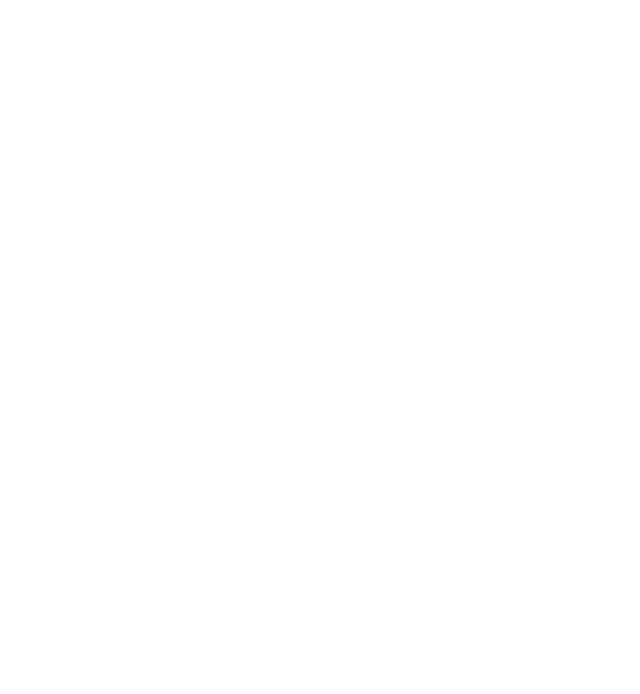
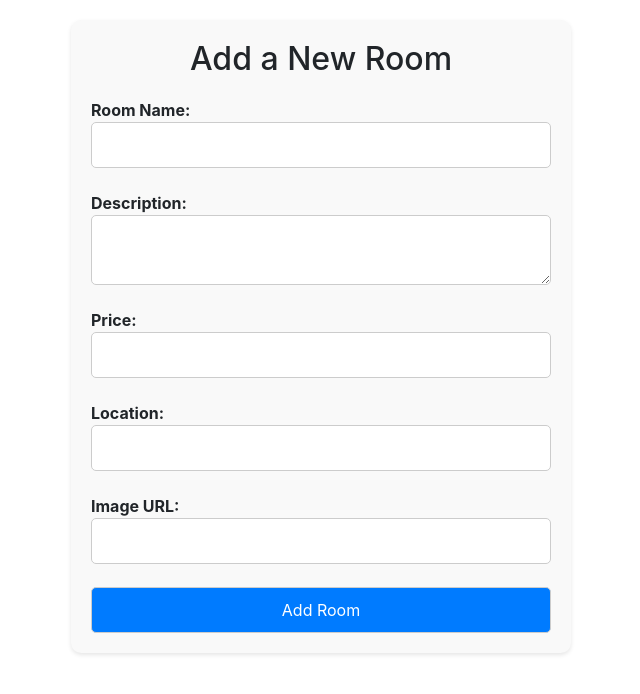
Before and after one commit to MUHAMMADWASEEM22095/Web_Dev_Semester_Project, a React (Create React App) app: page /addhome in a window 1280 px wide. Before the commit this address had no page. Shown: the top 694 px of the page, without its empty margins (319-959 px from the left). Built offline with nearby package versions, Linux system fonts and the light colour scheme.

Commit message:
done all

```diff
--- a/package.json
+++ b/package.json
@@ -19,7 +19,7 @@
     "feather-icons": "^4.29.2",
     "jsonwebtoken": "^9.0.2",
     "mongoose": "^8.9.2",
-    "nodemon": "^3.1.7",
+    "nodemon": "^3.1.9",
     "react": "^18.3.1",
     "react-bootstrap": "^2.10.5",
     "react-dom": "^18.3.1",
--- a/src/App.js
+++ b/src/App.js
@@ -13,6 +13,7 @@ import { BrowserRouter as Router, Routes, Route } from 'react-router-dom';
 import Signuppage from './Pages/signuppage.jsx';
 import Loginpage from './Pages/Loginpage.jsx';
 import { AuthProvider } from './Context/usermodel.jsx'
+import AddRoom from './Comonents/Addroom.jsx';
 
 
 function App() {
@@ -26,6 +27,7 @@ function App() {
             <Route path="/listing/:roomno" element={<ListingPage />} />
             <Route path="/signup" element={<Signuppage />} />
             <Route path="/login" element={<Loginpage />} />
+            <Route path="/addhome" element={<AddRoom />} />
           </Routes>
         </Router>
       </ListsProvider>
--- /dev/null
+++ b/src/Comonents/Addroom.jsx
@@ -0,0 +1,107 @@
+import React, { useState } from 'react';
+
+const AddRoom = ({ onRoomAdded }) => {
+  const [formData, setFormData] = useState({
+    name: '',
+    description: '',
+    price: '',
+    location: '',
+    image: '',
+  });
+
+  const handleChange = (e) => {
+    const { name, value } = e.target;
+    setFormData({ ...formData, [name]: value });
+  };
+
+  const handleSubmit = async (e) => {
+    e.preventDefault();
+    try {
+      // Replace with your backend API endpoint
+      const response = await fetch('http://localhost:5000/api/rooms', {
+        method: 'POST',
+        headers: {
+          'Content-Type': 'application/json',
+        },
+        body: JSON.stringify(formData),
+      });
+
+      if (response.ok) {
+        const result = await response.json();
+        alert('Room added successfully!');
+        onRoomAdded && onRoomAdded(result); // Notify parent component of the update
+        setFormData({
+          name: '',
+          description: '',
+          price: '',
+          location: '',
+          image: '',
+        });
+      } else {
+        alert('Failed to add room. Please try again.');
+      }
+    } catch (error) {
+      console.error('Error:', error);
+      alert('An error occurred. Please try again later.');
+    }
+  };
+
+  return (
+    <div className="add-room-container">
+      <h2>Add a New Room</h2>
+      <form onSubmit={handleSubmit}>
+        <label>
+          Room Name:
+          <input
+            type="text"
+            name="name"
+            value={formData.name}
+            onChange={handleChange}
+            required
+          />
+        </label>
+        <label>
+          Description:
+          <textarea
+            name="description"
+            value={formData.description}
+            onChange={handleChange}
+            required
+          />
+        </label>
+        <label>
+          Price:
+          <input
+            type="number"
+            name="price"
+            value={formData.price}
+            onChange={handleChange}
+            required
+          />
+        </label>
+        <label>
+          Location:
+          <input
+            type="text"
+            name="location"
+            value={formData.location}
+            onChange={handleChange}
+            required
+          />
+        </label>
+        <label>
+          Image URL:
+          <input
+            type="text"
+            name="image"
+            value={formData.image}
+            onChange={handleChange}
+          />
+        </label>
+        <button type="submit">Add Room</button>
+      </form>
+    </div>
+  );
+};
+
+export default AddRoom;
--- a/src/Comonents/YourHome.jsx
+++ b/src/Comonents/YourHome.jsx
@@ -1,9 +1,12 @@
-import React from 'react'
+import React from 'react';
+import { Link } from 'react-router-dom';
 
 export default function YourHome() {
   return (
     <div>
-        <p id='home-text'>Airbnb Your Home</p>
+      <Link to="/addhome">
+        <p id="home-text">Add Your Home</p>
+      </Link>
     </div>
-  )
+  );
 }
--- a/src/Designing/Nav.css
+++ b/src/Designing/Nav.css
@@ -816,3 +816,51 @@
 .search-button:active {
   transform: scale(1);
 }
+
+
+
+
+.add-room-container {
+  margin: 20px auto;
+  padding: 20px;
+  max-width: 500px;
+  background-color: #f9f9f9;
+  border-radius: 10px;
+  box-shadow: 0 2px 4px rgba(0, 0, 0, 0.1);
+}
+
+.add-room-container h2 {
+  text-align: center;
+  margin-bottom: 20px;
+}
+
+form {
+  display: flex;
+  flex-direction: column;
+  gap: 15px;
+}
+
+label {
+  display: flex;
+  flex-direction: column;
+  font-weight: bold;
+}
+
+input,
+textarea,
+button {
+  padding: 10px;
+  border: 1px solid #ccc;
+  border-radius: 5px;
+}
+
+button {
+  background-color: #007bff;
+  color: white;
+  font-size: 16px;
+  cursor: pointer;
+}
+
+button:hover {
+  background-color: #0056b3;
+}
```
Also changed, not shown: src/Backend/server.js (+26 -0 lines), 1 other file (tests, documents, lock files or other folders).
